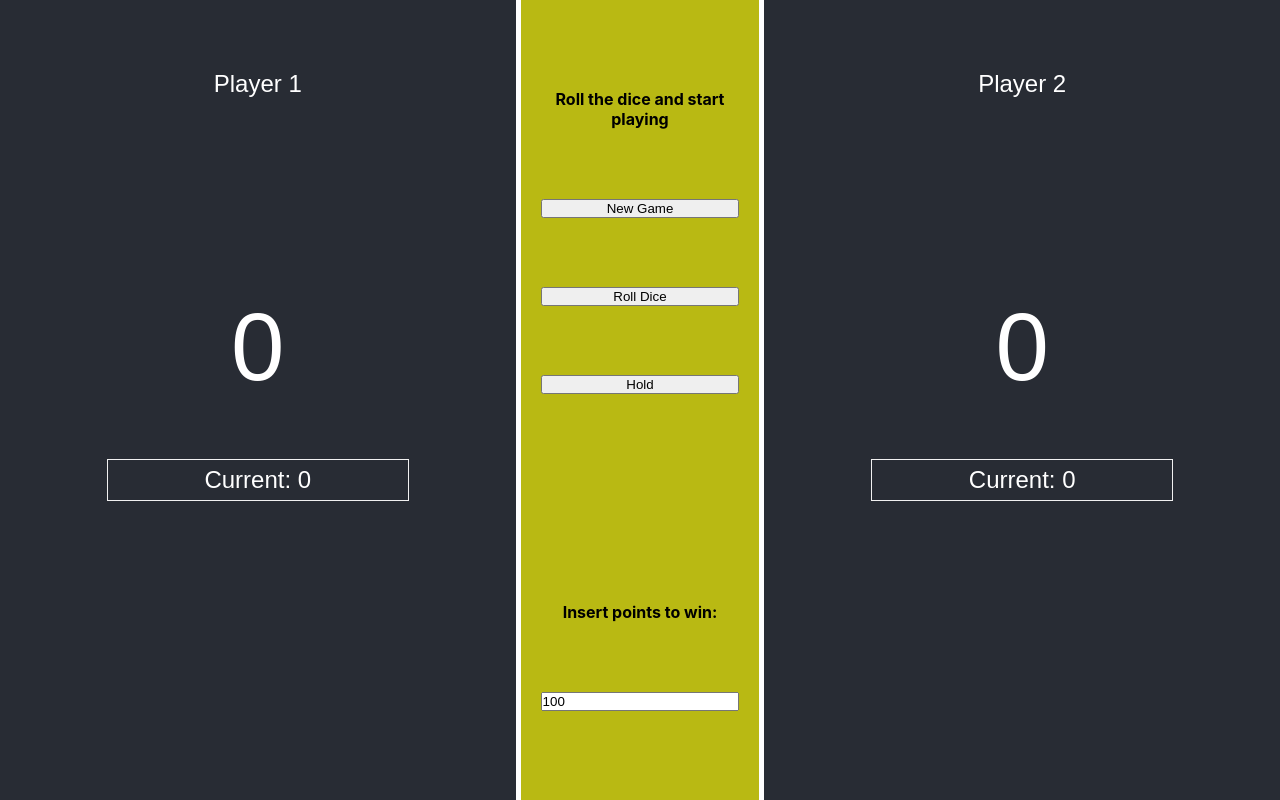
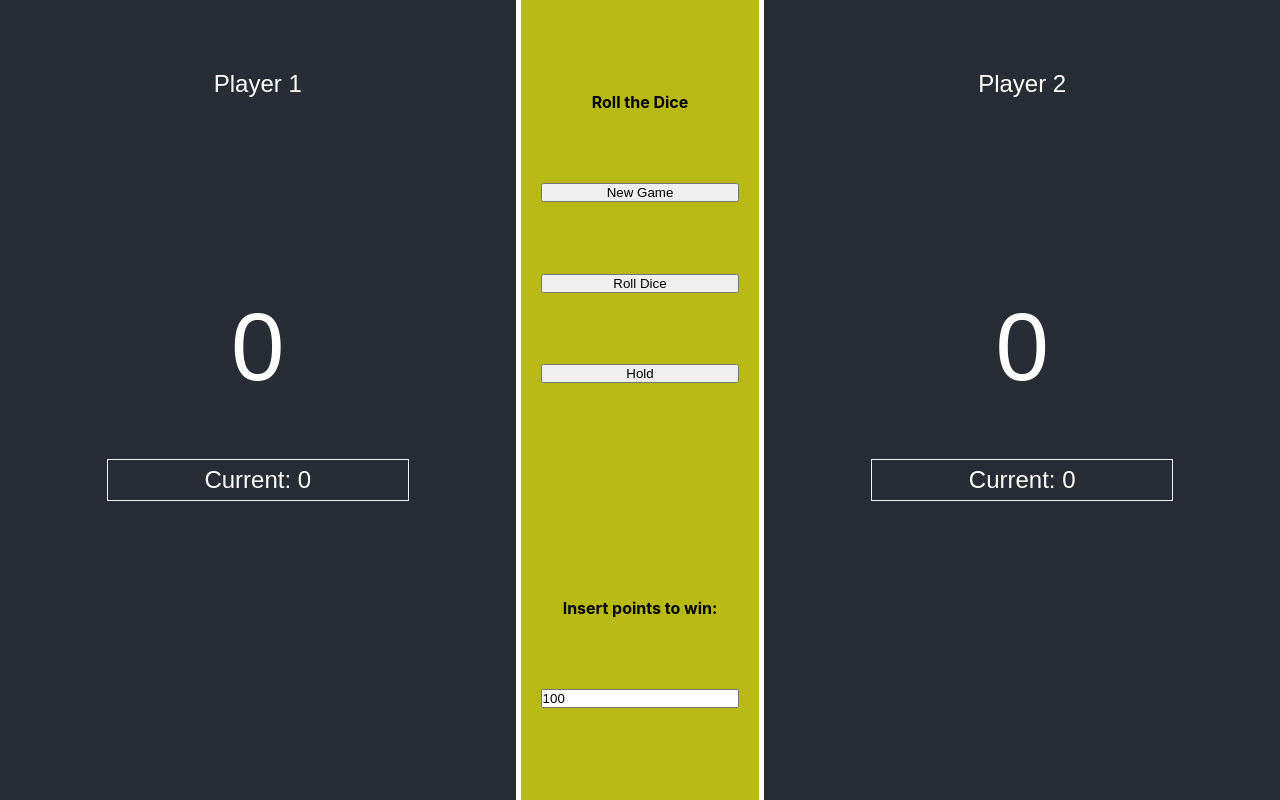
Before and after one commit to sivanxpeer/weekend8-dice-game, a React (Create React App) app: page / in a window 1280 px wide. Built offline with nearby package versions, Linux system fonts and the light colour scheme; the HTML template or start-up script is replaced by a standard one.

Commit message:
headings

```diff
--- a/src/components/Game/Game.jsx
+++ b/src/components/Game/Game.jsx
@@ -110,7 +110,7 @@ export default class Game extends React.Component {
                 <div className="Game">
                     <Player name="Player 1" score={this.state.totalScoreP1} currentScore={this.state.currentScoreP1} />
                     <div className="Buttons-container">
-                        <h4>Roll the dice and start playing</h4>
+                        <h4>Roll the Dice</h4>
 
                         <button onClick={() => window.location.reload()}>New Game</button>
                         <button onClick={this.rollDice}>Roll Dice</button>
```
